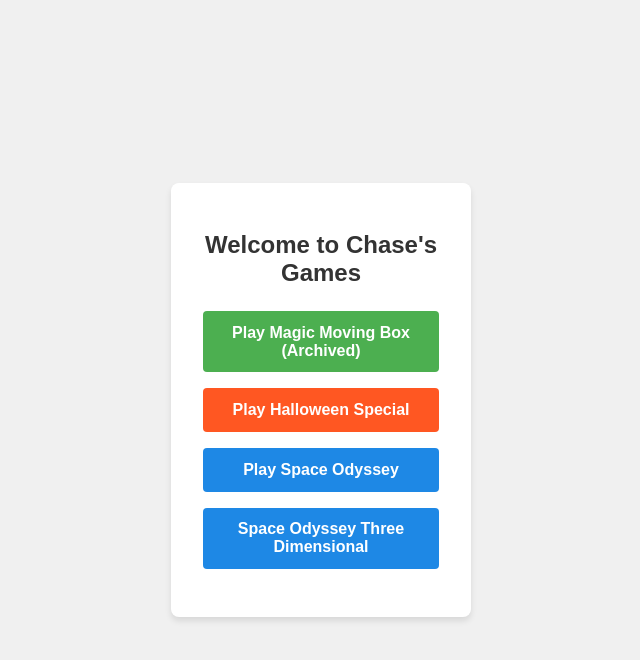
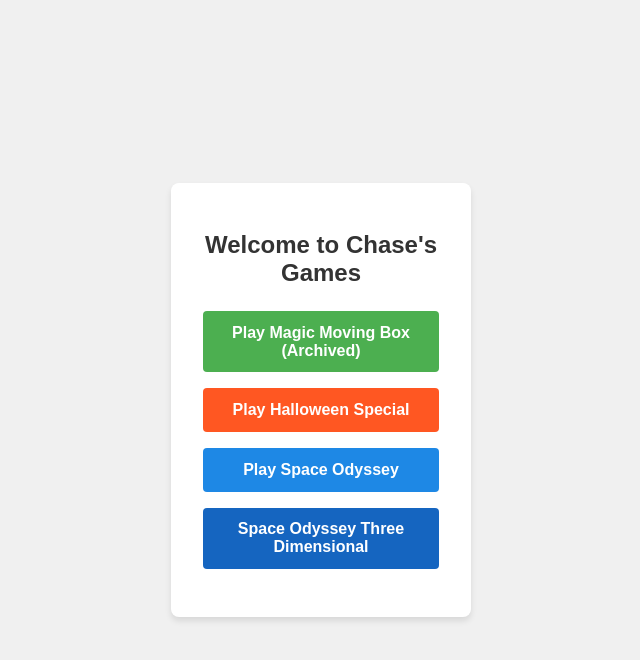
Before and after one commit to chaser-man/chaser-man.github.io, a plain HTML site: page index.html in a window 1280 px wide. In both pictures the pointer is over the link "Space Odyssey Three Dimensional". Shown: the whole page, without its empty margins (319-959 px from the left). Drawn offline with Linux system fonts and the light colour scheme.

Commit message:
Update index.html

```diff
--- a/index.html
+++ b/index.html
@@ -75,6 +75,9 @@
         .game-link.space:hover {
             background-color: #1565C0;
         }
+        .game-link.threed:hover {
+            background-color: #1565C0;
+        }
         @keyframes slideUp {
             from {
                 opacity: 0;
```
